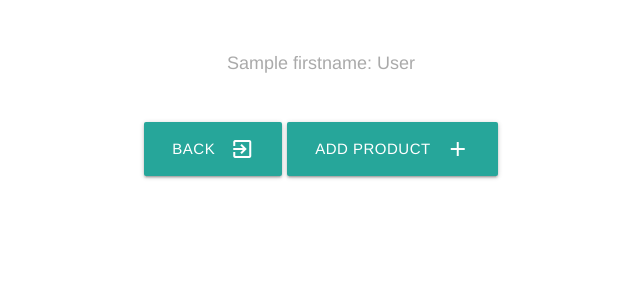
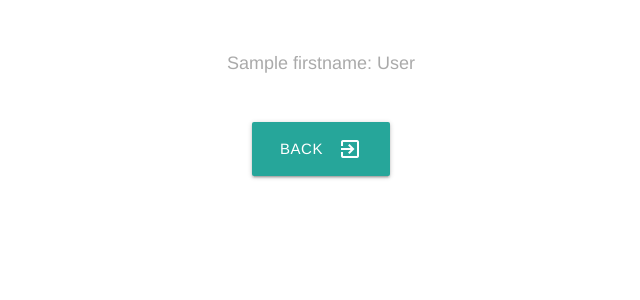
Before and after one commit to vives-webapplications-2018/vue-project-weneedjesus, a PHP site: template templates/customers.phtml in a window 1280 px wide. Shown: the top 300 px of the page, without its empty margins (319-959 px from the left). Run offline with PHP 8.4, Linux system fonts and the light colour scheme; the template is opened without the code that fills it: most values are stand-ins (such as "Sample title", 1, 10 or a date in 2020).

Commit message:
removed useless button

```diff
--- a/templates/customers.phtml
+++ b/templates/customers.phtml
@@ -22,7 +22,6 @@
         <br>
         <div class="row">
             <a  href="/overview" class="waves-effect waves-light btn-large"><i class="material-icons right">exit_to_app</i>Back</a>
-        <a href="/add" class="btn waves-effect waves-light btn-large"><i class="material-icons right">add</i>Add product</a>
         </div>
     </body>
 </html>
```
